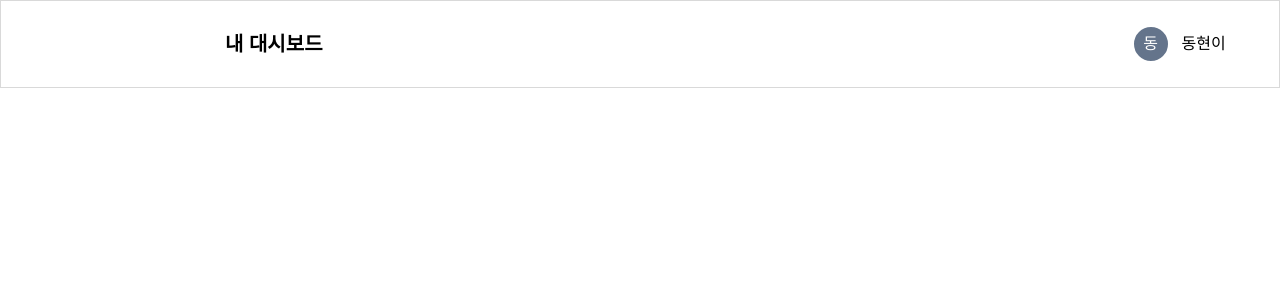
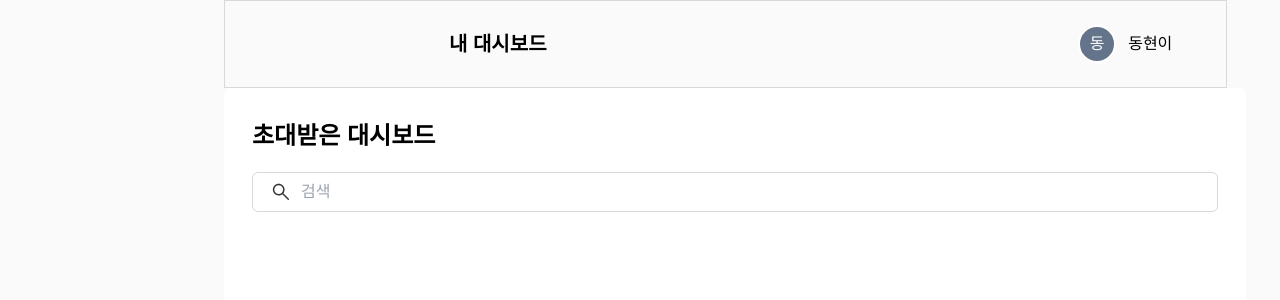
Before and after one commit to only-arrow-function/Taskify, a Next.js app: page /my-dashboard in a window 1280 px wide. Shown: the top 300 px of the page. Built offline with nearby package versions, Linux system fonts and the light colour scheme.

Commit message:
Feat: add Invite Search

```diff
--- /dev/null
+++ b/components/dashboard/invite/dashboard-invite-search.tsx
@@ -0,0 +1,13 @@
+const DashboardInviteSearch = () => {
+  return (
+    <form className="mt-5 mb-6">
+      <input
+        type="text"
+        placeholder="검색"
+        className="w-full h-10 border border-grayscale-40 rounded-md bg-search-icon bg-no-repeat pl-12 bg-[length:24px_24px] bg-[center_left_16px]"
+      />
+    </form>
+  );
+};
+
+export default DashboardInviteSearch;
--- /dev/null
+++ b/components/dashboard/invite/dashboard-invite-table.tsx
@@ -0,0 +1,9 @@
+const DashboardInviteTable = () => {
+  return (
+    <div>
+      <div></div>
+    </div>
+  );
+};
+
+export default DashboardInviteTable;
--- a/components/dashboard/invite/dashboard-invite.tsx
+++ b/components/dashboard/invite/dashboard-invite.tsx
@@ -1,10 +1,14 @@
 import React from 'react';
+import DashboardInviteSearch from '@/components/dashboard/invite/dashboard-invite-search';
+import DashboardInviteTable from '@/components/dashboard/invite/dashboard-invite-table';
 
 const DashboardInvite = () => {
   return (
-    <section className="w-[1022px] h-[400px] bg-white">
-      <div className="ml-[17.5vw] mr-[4.167vw] max-[744px]:w-full max-[744px]:ml-0">
-        <h3 className="">초대받은 대시보드</h3>
+    <section className="w-[1022px] h-[400px] bg-white rounded-lg">
+      <div className="px-7 pt-8">
+        <h3 className="text-2xl font-bold">초대받은 대시보드</h3>
+        <DashboardInviteSearch />
+        <DashboardInviteTable />
       </div>
     </section>
   );
--- a/pages/my-dashboard/index.tsx
+++ b/pages/my-dashboard/index.tsx
@@ -1,16 +1,13 @@
-// import DashboardHeader from '@/components/dashboard/dashboard-header/dashboard-header';
-// import DashboardInvite from '@/components/dashboard/dashboard-invite/dashboard-invite';
 import DashboardHeader from '@/components/dashboard/header/dashboard-header';
+import DashboardInvite from '@/components/dashboard/invite/dashboard-invite';
 // import DashboardLayout from '@/components/dashboard/layout/dashboard-layout';
 
 const MyDashboard = () => {
   return (
-    <DashboardHeader />
-    // <DashboardLayout />
-    // <div className="bg-grayscale-20 min-h-screen pl-[17.5vw] pr-[4.167vw] max-[744px]:w-full max-[744px]:pl-0">
-    //   <DashboardHeader />
-    //   <DashboardInvite />
-    // </div>
+    <div className="bg-grayscale-20 min-h-screen pl-[17.5vw] pr-[4.167vw] max-[744px]:w-full max-[744px]:pl-0">
+      <DashboardHeader />
+      <DashboardInvite />
+    </div>
   );
 };
 
--- a/tailwind.config.ts
+++ b/tailwind.config.ts
@@ -12,6 +12,7 @@ const config: Config = {
         'gradient-radial': 'radial-gradient(var(--tw-gradient-stops))',
         'gradient-conic':
           'conic-gradient(from 180deg at 50% 50%, var(--tw-gradient-stops))',
+        'search-icon': "url('/icon/search.svg')",
       },
       colors: {
         grayscale: {
```
